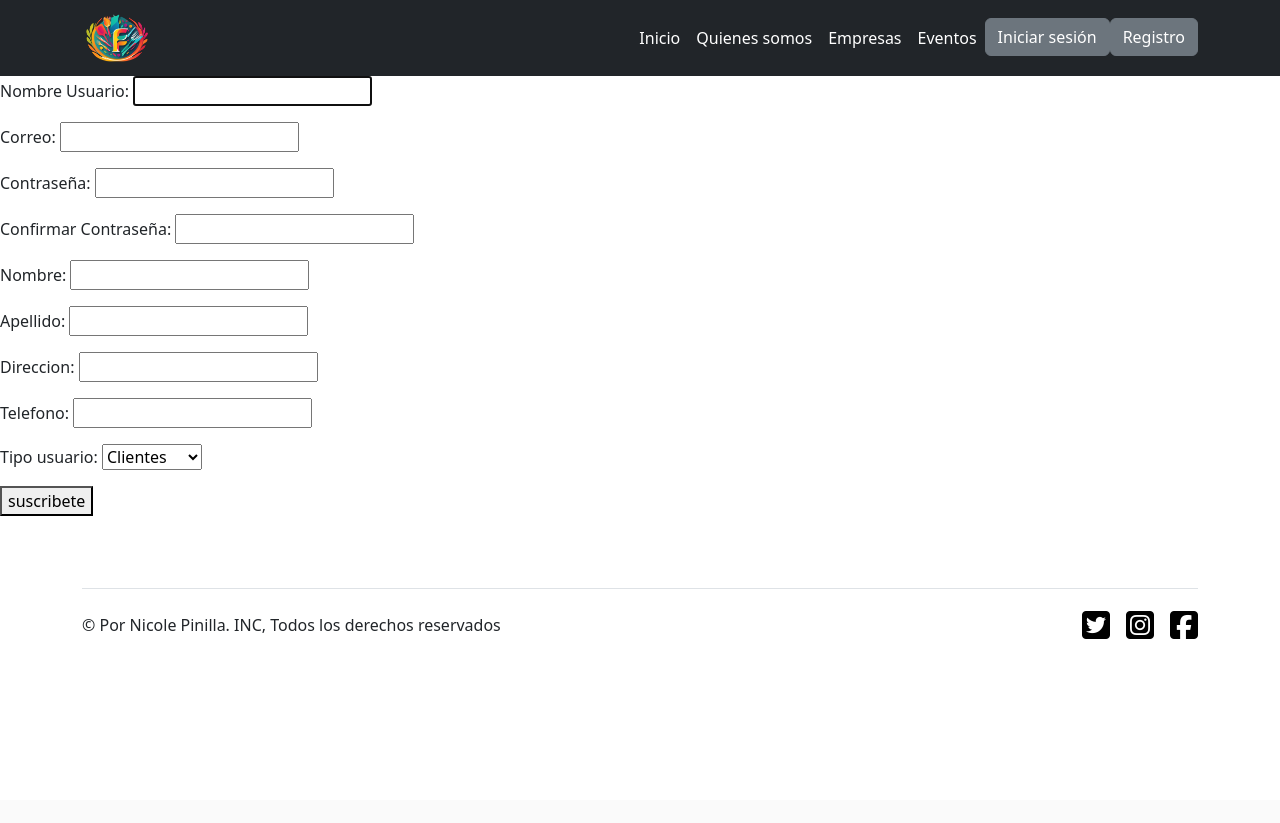
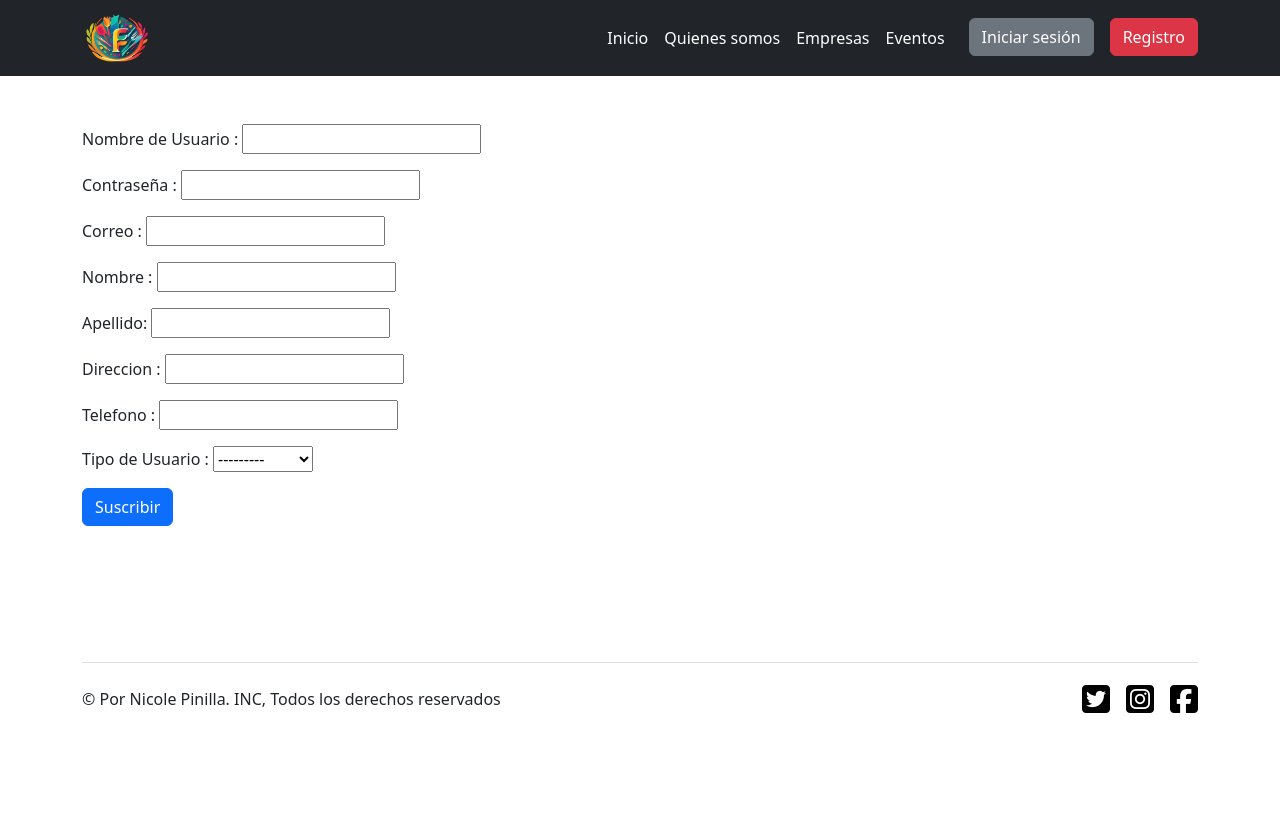
Before and after one commit to Npinilla19/festinConectado, a Django app: page /registro/ in a window 1280 px wide. Before the commit the page ends 639 px from the top, so only its background shows below. Run offline with Django 5.2, Linux system fonts and the light colour scheme; some libraries are stand-ins or nearby versions.

Commit message:
se configura el registo de usuarios, el inicio de sesion, registro y cierre de sesion

```diff
--- a/festinConectado/festinConectado/urls.py
+++ b/festinConectado/festinConectado/urls.py
@@ -26,7 +26,7 @@ urlpatterns = [
     path('empresas/', empresas, name='empresas'),
     path('eventos/', eventos, name='eventos'),
     path('registro/', registro, name='registro'),
-    path('login/', auth_views.LoginView.as_view(), name='login'),
-    path('logout/', auth_views.LogoutView.as_view(), name='logout'),
+    path('login/', auth_views.LoginView.as_view(template_name='login.html'), name='login'),
+    path('logout/', auth_views.LogoutView.as_view(template_name='logout.html'), name='logout'),
 
 ]
--- a/festinConectado/gestion_banqueteria/forms.py
+++ b/festinConectado/gestion_banqueteria/forms.py
@@ -1,40 +1,26 @@
 from django import forms
-from django.contrib.auth.forms import UserCreationForm
 from django.contrib.auth.models import User
 from .models import Usuario
 
-class RegistroUsuarioForm(UserCreationForm):
-
-    nombre = forms.CharField(max_length=100)
-    apellido = forms.CharField(max_length=100)
-    direccion = forms.CharField(max_length=250)
-    telefono = forms.CharField(max_length=20)
-    tipo_usuario = forms.ChoiceField(choices=Usuario.TIPO_USUARIO)
-    password1 = forms.CharField(label='Contraseña')
-    password2 = forms.CharField(label='Confirmar Contraseña')
-    username = forms.CharField(label='Nombre Usuario', )
-    email = forms.EmailField(label='Correo')
+class RegistroUsuarioForm(forms.ModelForm):
+    password = forms.CharField(label='Contraseña', widget=forms.PasswordInput)
 
     class Meta:
-        model = User
-        fields = ['username', 'email', 'password1', 'password2']
+        model = Usuario
+        fields = ['nombre_usuario', 'correo', 'password', 'nombre', 'apellido', 'direccion', 'telefono', 'tipo_usuario']
 
     def save(self, commit=True):
 
-
-        user = super().save(commit=False)
-        if commit:
-            user.set_password(self.cleaned_data['password1'])
-            user.save()
+        user = User.objects.create_user(
+            username=self.cleaned_data['nombre_usuario'],
+            password=self.cleaned_data['password'],
+            email=self.cleaned_data['correo']
+        )
 
 
-        perfil = Usuario(user=user)
-        perfil.nombre = self.cleaned_data['nombre']
-        perfil.apellido = self.cleaned_data['apellido']
-        perfil.direccion = self.cleaned_data['direccion']
-        perfil.telefono = self.cleaned_data['telefono']
-        perfil.correo = self.cleaned_data['correo']
-        perfil.tipo_usuario = self.cleaned_data['tipo_usuario']
-        perfil.save()
+        usuario = super().save(commit=False)
+        usuario.user = user
+        if commit:
+            usuario.save()
 
-        return user
+        return usuario
--- a/festinConectado/gestion_banqueteria/models.py
+++ b/festinConectado/gestion_banqueteria/models.py
@@ -7,13 +7,15 @@ class Usuario(models.Model):
         ('proveedor', 'Proveedor'),
     )
 
+    user = models.OneToOneField(User, on_delete=models.CASCADE)
+    nombre_usuario = models.CharField(max_length=50)
     nombre = models.CharField(max_length=100)
     apellido = models.CharField(max_length=100)
     direccion = models.CharField(max_length=250)
     telefono = models.CharField(max_length=20)
     correo = models.EmailField(unique=True)
     tipo_usuario = models.CharField(max_length=10, choices=TIPO_USUARIO)
-    user = models.OneToOneField(User, on_delete=models.CASCADE)
+
 
     def __str__(self):
         return f'{self.nombre} {self.apellido}'
--- a/festinConectado/gestion_banqueteria/templates/login.html
+++ b/festinConectado/gestion_banqueteria/templates/login.html
@@ -1,5 +1,5 @@
 {% extends "base.html" %} {% block content %}
-
+<div class="container py-5">
 <h2>Inicia sesión</h2>
 <form method="POST">
     {% csrf_token %}
@@ -7,5 +7,5 @@
     <button type="submit">Iniciar sesión</button>
 </form>
 <p>¿No tienes una cuenta? <a href="{% url 'registro' %}">Regístrate aquí</a></p>
-
+</div>
 {% endblock %}
--- a/festinConectado/gestion_banqueteria/templates/logout.html
+++ b/festinConectado/gestion_banqueteria/templates/logout.html
@@ -1,4 +1,6 @@
-
+{% extends "base.html" %} {% block content %}
+<div class="container py-5">
 <h2>Has cerrado sesión correctamente.</h2>
     <p><a href="{% url 'login' %}">Iniciar sesión</a></p>
-</body>
+</div>
+{% endblock %}
--- a/festinConectado/gestion_banqueteria/templates/navbar.html
+++ b/festinConectado/gestion_banqueteria/templates/navbar.html
@@ -40,15 +40,16 @@
         </li>
 
         {% if user.is_authenticated %}
-          <li class="nav-item">
-            <a href="{% url 'logout' %}" class="btn btn-secondary">Cerrar sesión</a>
-          </li>
+        <form method="POST" action="{% url 'logout' %}">
+          {% csrf_token %}
+          <button type="submit" class="btn btn-secondary">Cerrar sesión</button>
+        </form>
         {% else %}
-          <li class="nav-item">
+          <li class="nav-item ms-3">
             <a href="{% url 'login' %}" class="btn btn-secondary">Iniciar sesión</a>
           </li>
-          <li class="nav-item">
-            <a href="{% url 'registro' %}" class="btn btn-secondary">Registro</a>
+          <li class="nav-item ms-3">
+            <a href="{% url 'registro' %}" class="btn  btn-danger">Registro</a>
           </li>
         {% endif %}
       </ul>
--- a/festinConectado/gestion_banqueteria/templates/registro.html
+++ b/festinConectado/gestion_banqueteria/templates/registro.html
@@ -1,8 +1,48 @@
 {% extends 'base.html' %} {% block content %}
-<form method="post">
-    {% csrf_token %}
-    {{ form.as_p }}
-    <button type="submit">suscribete</button>
-</form>
+<div class="container py-5">
+    <form method="POST">
+        {% csrf_token %}
+
+        <div class="mb-3">
+            <label>Nombre de Usuario : </label>
+            {{ form.nombre_usuario }}
+        </div>
+        <div class="mb-3">
+            <label>Contraseña : </label>
+            {{ form.password }}
+            <small class="form-text text-muted">{{ form.password.help_text }}</small>
+        </div>
+        <div class="mb-3">
+            <label>Correo : </label>
+            {{ form.correo }}
+        </div>
+
+        <div class="mb-3">
+            <label>Nombre :</label>
+            {{ form.nombre }}
+        </div>
+        <div class="mb-3">
+            <label>Apellido:</label>
+            {{ form.apellido }}
+        </div>
+        <div class="mb-3">
+            <label>Direccion : </label>
+            {{ form.direccion }}
+        </div>
+        <div class="mb-3">
+            <label>Telefono : </label>
+            {{ form.telefono }}
+        </div>
+        <div class="mb-3">
+            <label>Tipo de Usuario : </label>
+            {{ form.tipo_usuario }}
+        </div>
+
+        <div class="mb-3">
+            <button type="submit" class="btn btn-primary">Suscribir</button>
+        </div>
+    </form>
+
+</div>
 
 {% endblock %}
--- a/festinConectado/gestion_banqueteria/views.py
+++ b/festinConectado/gestion_banqueteria/views.py
@@ -1,6 +1,8 @@
 from django.shortcuts import render, redirect
 from django.contrib import messages
 from .forms import RegistroUsuarioForm
+from django.contrib.auth.forms import AuthenticationForm
+from django.contrib.auth import login, authenticate
 
 
 def inicio(request):
@@ -30,3 +32,24 @@ def registro(request):
         form = RegistroUsuarioForm()
 
     return render(request, 'registro.html', {'form': form})
+
+
+def login(request):
+    if request.method == 'POST':
+        form = AuthenticationForm(request, data=request.POST)
+        if form.is_valid():
+            username = form.cleaned_data['username']
+            password = form.cleaned_data['password']
+            user = authenticate(username=username, password=password)
+            if user is not None:
+                login(request, user)
+                return redirect('home')
+            else:
+                messages.error(request, "Credenciales incorrectas")
+        else:
+            messages.error(request, "Formulario inválido")
+
+    else:
+        form = AuthenticationForm()
+
+    return render(request, 'login.html', {'form': form})
```
Also changed, not shown: festinConectado/gestion_banqueteria/migrations/0001_initial.py, festinConectado/gestion_banqueteria/migrations/0002_alter_cotizacion_fecha_evento.py (deleted).
